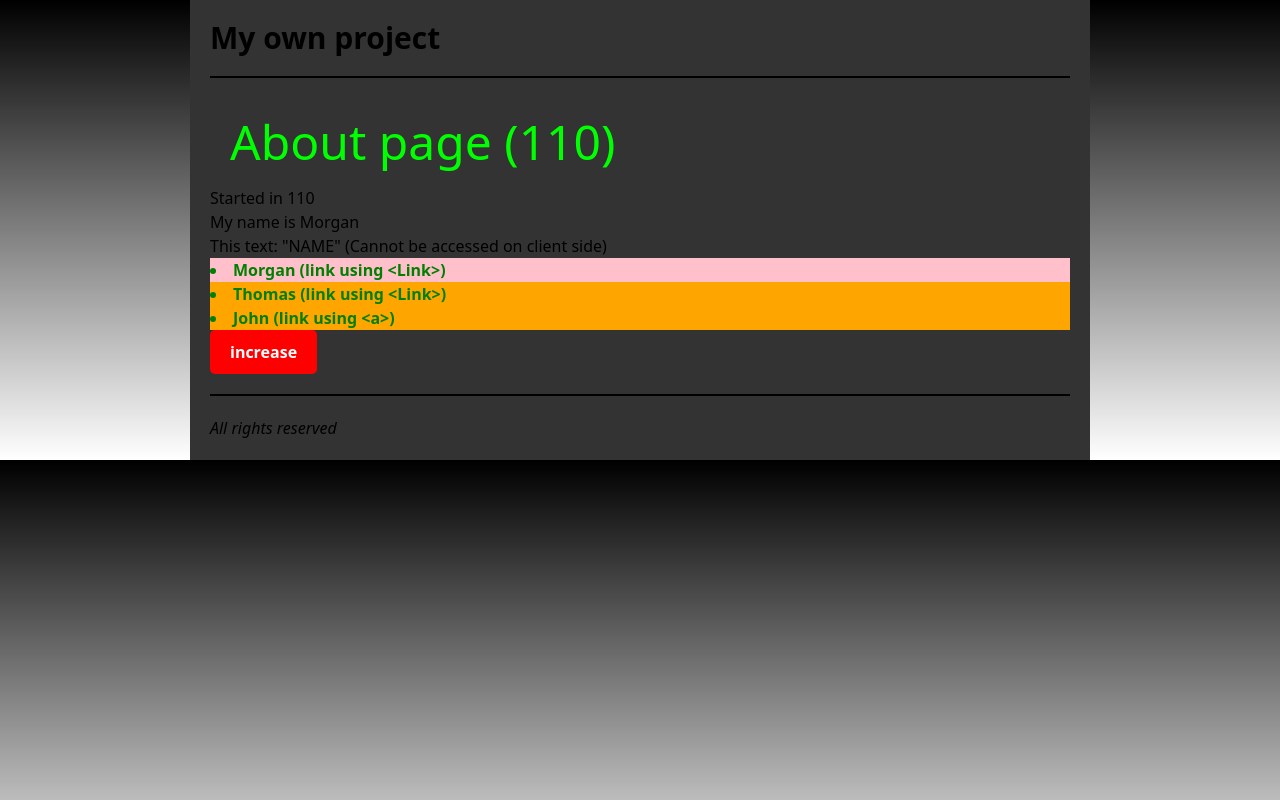
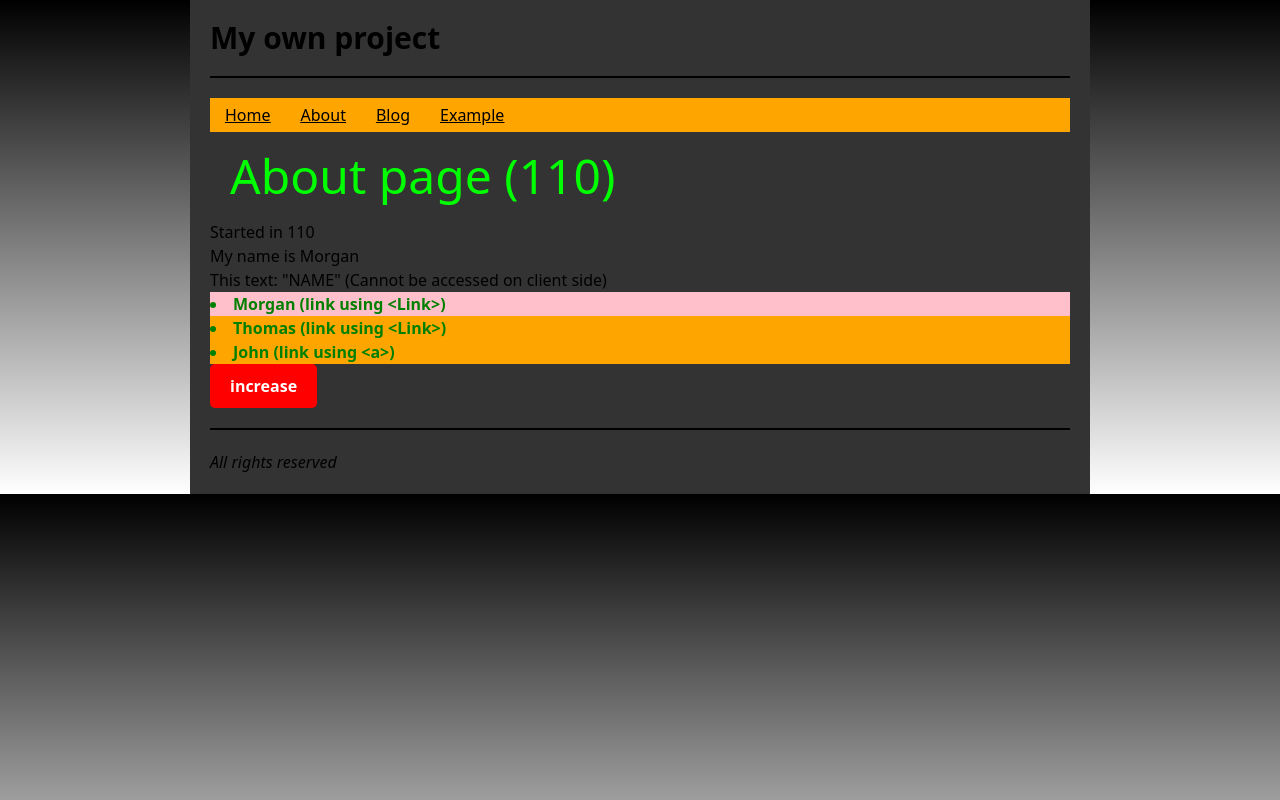
Before and after one commit to mspdl/nextjs-first_project, a Next.js app: page /about in a window 1280 px wide. Built offline with nearby package versions, Linux system fonts and the light colour scheme.

Commit message:
Creating navigation menu in NextJS - part 1

```diff
--- a/src/components/Layout/index.tsx
+++ b/src/components/Layout/index.tsx
@@ -1,4 +1,5 @@
 import { ReactElement } from "react";
+import Navbar from "../Navbar";
 import styles from "./Layout.module.css";
 
 type Props = {
@@ -11,6 +12,7 @@
       <header className={styles.header}>
         <h1 className="font-bold text-3xl">My own project</h1>
       </header>
+      <Navbar />
       <main>{children}</main>
       <footer className={styles.footer}>All rights reserved</footer>
     </div>
--- /dev/null
+++ b/src/components/Navbar/Navbar.module.css
@@ -0,0 +1,16 @@
+.container {
+  display: flex;
+}
+
+.linkItem {
+  padding: 05px 15px;
+  border-radius: 3px;
+  transition: 0.5s;
+  text-decoration: underline;
+}
+
+.linkItem:hover {
+  color: #000;
+  text-decoration: none;
+  background-color: #eee;
+}
--- /dev/null
+++ b/src/components/Navbar/index.tsx
@@ -0,0 +1,17 @@
+import { navigationLinks } from "@/utils/data";
+import Link from "next/link";
+import styles from "./Navbar.module.css";
+
+const Navbar = () => {
+  return (
+    <ul className={styles.container}>
+      {navigationLinks.map((link, index) => (
+        <li key={index} className={styles.linkItem}>
+          <Link href={link.path}>{link.label}</Link>
+        </li>
+      ))}
+    </ul>
+  );
+};
+
+export default Navbar;
--- /dev/null
+++ b/src/utils/data.ts
@@ -0,0 +1,6 @@
+export const navigationLinks = [
+  { label: "Home", path: "/" },
+  { label: "About", path: "/about" },
+  { label: "Blog", path: "/blog" },
+  { label: "Example", path: "/example" },
+];
```
